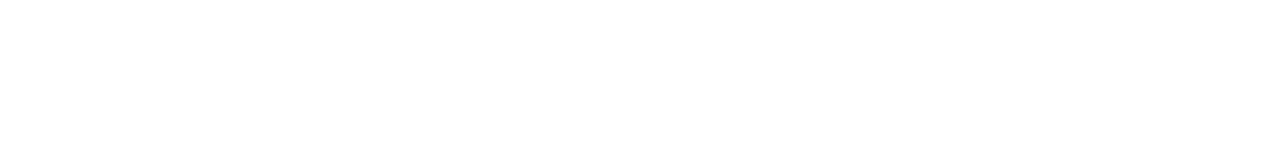
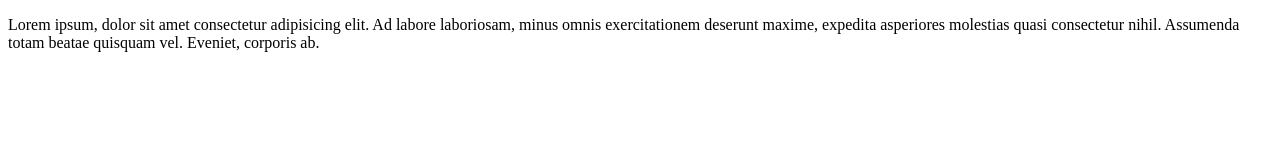
Before and after one commit to Mahmuda-14/Summer-Sale-5, a plain HTML site: page index.html in a window 1280 px wide. Drawn offline with Linux system fonts and the light colour scheme.

Commit message:
modified

```diff
--- a/index.html
+++ b/index.html
@@ -6,6 +6,6 @@
     <title>Document</title>
 </head>
 <body>
-
+    <p>Lorem ipsum, dolor sit amet consectetur adipisicing elit. Ad labore laboriosam, minus omnis exercitationem deserunt maxime, expedita asperiores molestias quasi consectetur nihil. Assumenda totam beatae quisquam vel. Eveniet, corporis ab.</p>
 </body>
 </html>
```
